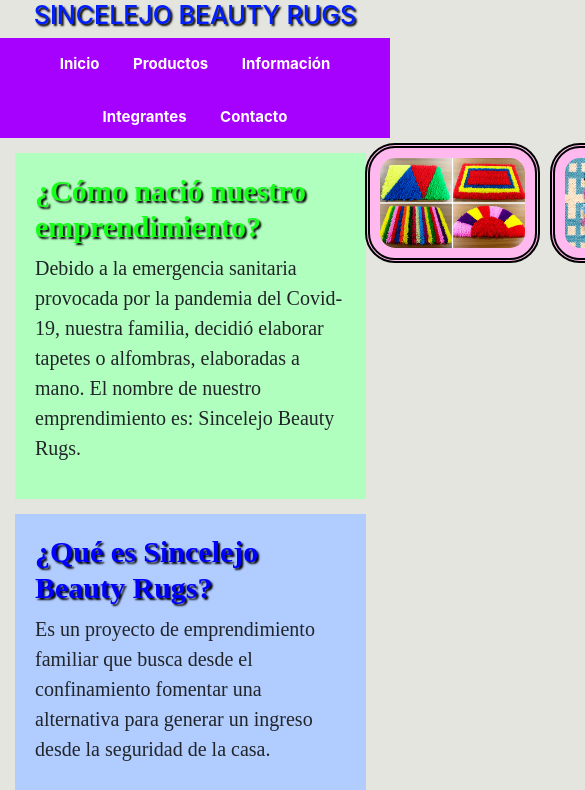
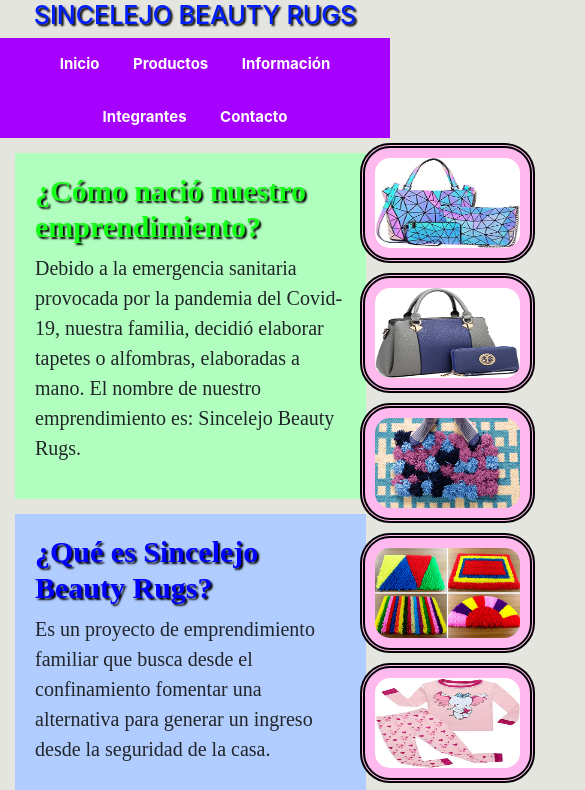
Before and after one commit to DANIELX27/Sincelejo-Beauty-Rugs, a plain HTML site: page index.html in a window 390 px wide. Shown: the top 790 px of the page, 585 px wide, since content can reach past the window. Drawn offline with nearby package versions, Linux system fonts and the light colour scheme.

Commit message:
100%responsive

```diff
--- a/css/estilos.css
+++ b/css/estilos.css
@@ -135,9 +135,9 @@
     background-color: #FFB9EF;
     margin: 0px 0px; }
   .container_1 {
-    width: 800px;
+    width: 200px;
     position: absolute;
-    left: 300px; }
+    left: 270px; }
   .container_2 {
     padding: 10px;
     border: 5px dotted #33F157;
@@ -382,9 +382,9 @@
     background-color: #FFB9EF;
     margin: 0px 0px; }
   .container_1 {
-    width: 800px;
+    width: 200px;
     position: absolute;
-    left: 300px; }
+    left: 340px; }
   .container_2 {
     padding: 10px;
     border: 5px dotted #33F157;
@@ -629,9 +629,9 @@
     background-color: #FFB9EF;
     margin: 0px 0px; }
   .container_1 {
-    width: 800px;
+    width: 300px;
     position: absolute;
-    left: 300px; }
+    left: 310px; }
   .container_2 {
     padding: 10px;
     border: 5px dotted #33F157;
--- a/scss/scss.scss
+++ b/scss/scss.scss
@@ -176,9 +176,9 @@ $ancho_imagenes_cel:100px;
     }
 
     .container_1 {
-        width: 800px;
+        width: 200px;
         position: absolute;
-        left: 300px;
+        left: 270px;
     }
 
     .container_2 {
@@ -494,9 +494,9 @@ $ancho_imagenes_cel:100px;
     }
 
     .container_1 {
-        width: 800px;
+        width: 200px;
         position: absolute;
-        left: 300px;
+        left: 340px;
     }
 
     .container_2 {
@@ -812,9 +812,9 @@ $ancho_imagenes_cel:100px;
     }
 
     .container_1 {
-        width: 800px;
+        width: 300px;
         position: absolute;
-        left: 300px;
+        left: 310px;
     }
 
     .container_2 {
```
